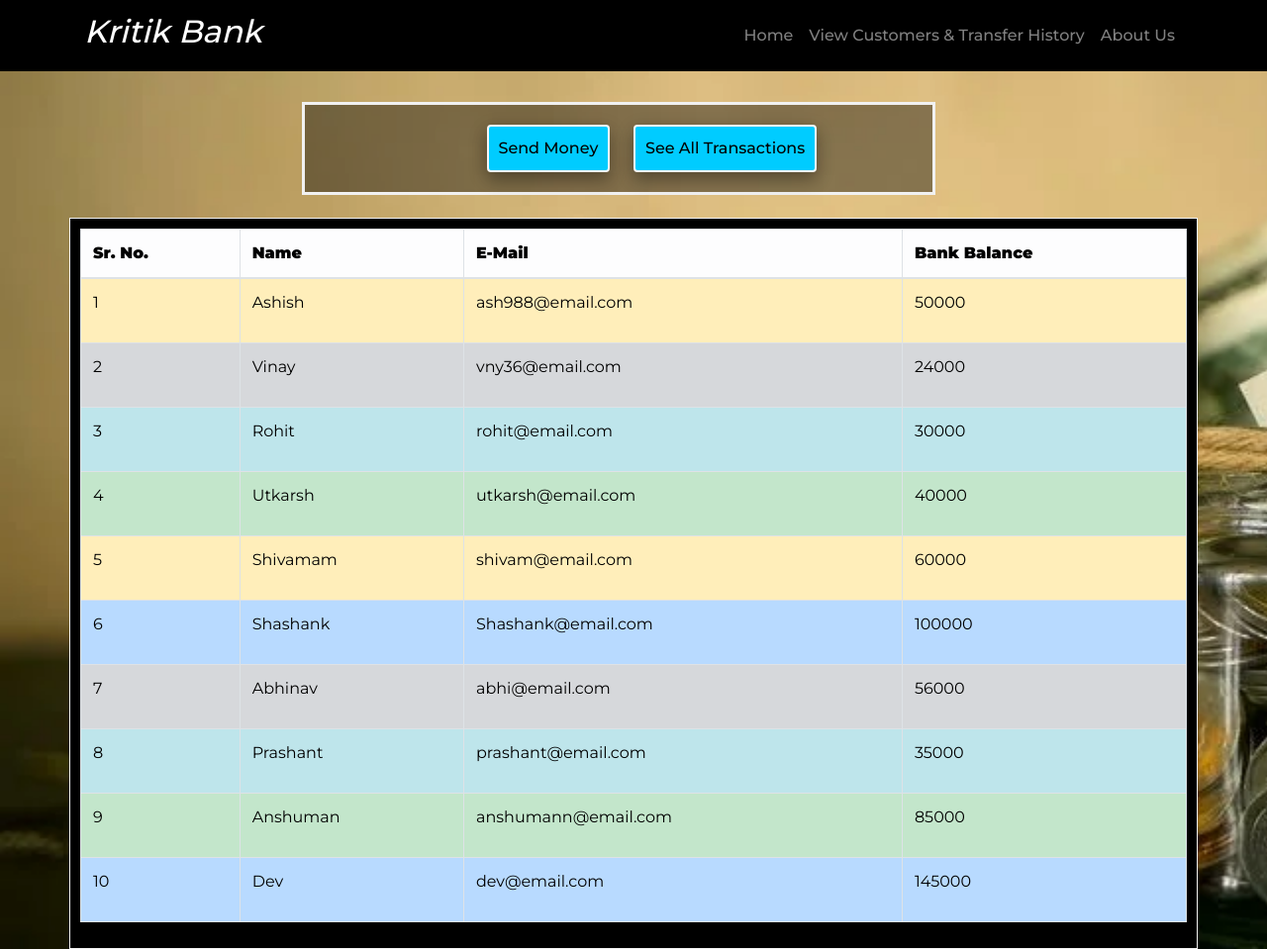
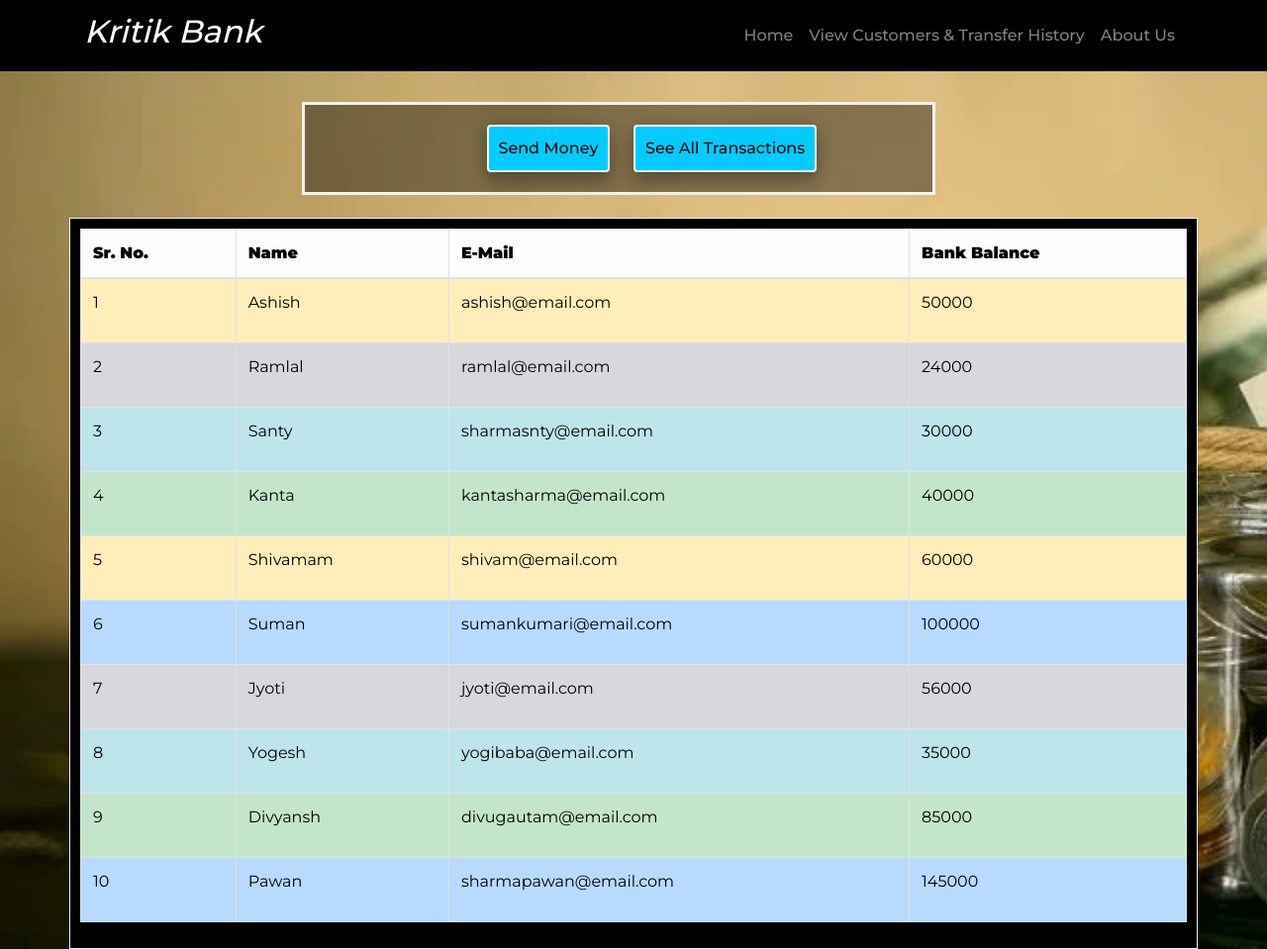
Before and after one commit to ashishsharma2211/mybank, a plain HTML site: page customer.html in a window 1280 px wide. Shown: the whole page at 99% size. Drawn offline with nearby package versions, Linux system fonts and the light colour scheme; a script that the page names is missing.

Commit message:
Update customer.html

```diff
--- a/customer.html
+++ b/customer.html
@@ -236,33 +236,33 @@
                 <tr class="table-warning">
                     <td scope="row">1</td>
                     <td>Ashish</td>
-                    <td>ash988@email.com</td>
+                    <td>ashish@email.com</td>
                     <td>
                         <p id="ashishBankBalance">50000</p>
                     </td>
                 </tr>
                 <tr class="table-secondary">
                     <td scope="row">2</td>
-                    <td>Vinay</td>
-                    <td>vny36@email.com</td>
+                    <td>Ramlal</td>
+                    <td>ramlal@email.com</td>
                     <td>
-                        <p id="vinayBankBalance">24000</p>
+                        <p id="ramlalBankBalance">24000</p>
                     </td>
                 </tr>
                 <tr class="table-info">
                     <td scope="row">3</td>
-                    <td>Rohit</td>
-                    <td>rohit@email.com</td>
+                    <td>Santy</td>
+                    <td>sharmasnty@email.com</td>
                     <td>
-                        <p id="rohitBankBalance">30000</p>
+                        <p id="santyBankBalance">30000</p>
                     </td>
                 </tr>
                 <tr class="table-success">
                     <td scope="row">4</td>
-                    <td>Utkarsh</td>
-                    <td>utkarsh@email.com</td>
+                    <td>Kanta</td>
+                    <td>kantasharma@email.com</td>
                     <td>
-                        <p id="utkarshBankBalance">40000</p>
+                        <p id="kantaBankBalance">40000</p>
                     </td>
                 </tr>
                 <tr class="table-warning"</td>
@@ -275,42 +275,42 @@
                 </tr>
                 <tr class="table-primary">
                     <td scope="row">6</td>
-                    <td>Shashank</td>
-                    <td>Shashank@email.com</td>
+                    <td>Suman</td>
+                    <td>sumankumari@email.com</td>
                     <td>
-                        <p id="shashankBankBalance">100000</p>
+                        <p id="sumanBankBalance">100000</p>
                     </td>
                 </tr>
                 <tr class="table-secondary">
                     <td scope="row">7</td>
-                    <td>Abhinav</td>
-                    <td>abhi@email.com</td>
+                    <td>Jyoti</td>
+                    <td>jyoti@email.com</td>
                     <td>
-                        <p id="abhinavBankBalance">56000</p>
+                        <p id="jyotiBankBalance">56000</p>
                     </td>
                 </tr>
                 <tr class="table-info">
                     <td scope="row">8</td>
-                    <td>Prashant</td>
-                    <td>prashant@email.com</td>
+                    <td>Yogesh</td>
+                    <td>yogibaba@email.com</td>
                     <td>
-                        <p id="prashantBankBalance">35000</p>
+                        <p id="yogeshBankBalance">35000</p>
                     </td>
                 </tr>
                 <tr class="table-success">
                     <td scope="row">9</td>
-                    <td>Anshuman</td>
-                    <td>anshumann@email.com</td>
+                    <td>Divyansh</td>
+                    <td>divugautam@email.com</td>
                     <td>
-                        <p id="anshumanBankBalance">85000</p>
+                        <p id="divyanshBankBalance">85000</p>
                     </td>
                 </tr>
                 <tr class="table-primary">
                     <td scope="row">10</td>
-                    <td>Dev</td>
-                    <td>dev@email.com</td>
+                    <td>Pawan</td>
+                    <td>sharmapawan@email.com</td>
                     <td>
-                        <p id=devBankBalance">145000</p>
+                        <p id=pawanBankBalance">145000</p>
                     </td>
                 </tr>
             </tbody>
```
